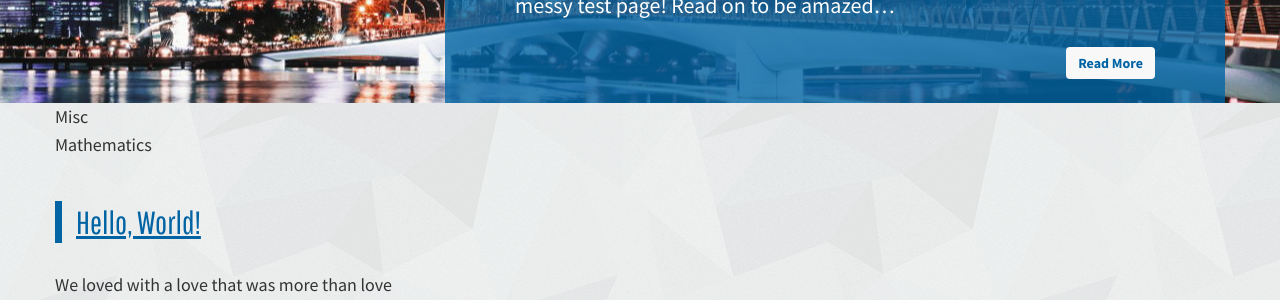
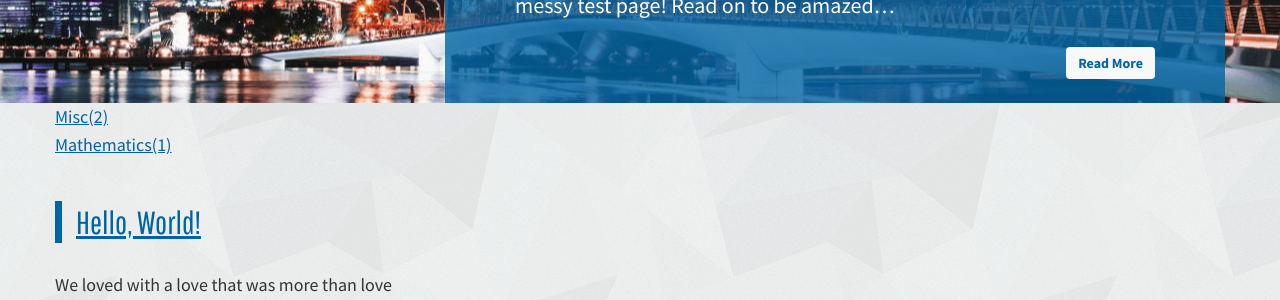
Before and after one commit to aarondgordon/aarondgordon.github.io, a Jekyll site: the page built from index.md, in a window 1280 px wide. Shown: the part 471-771 px from the top of the page. Built offline with Jekyll 4.4.1, drawn with Linux system fonts in a browser that asks for light colours; nearby versions of some CDN libraries; comment, search, counter and statistics services are not loaded.

Commit message:
Update home.html

```diff
--- a/_layouts/home.html
+++ b/_layouts/home.html
@@ -28,11 +28,12 @@ layout: default
       {% assign sortedTags=site.tags | sort:[last.size]  %}
       {% assign tagNames="" | split:"|" %}
       {% for tag in sortedTags %}
-        {% assign tagNames=tagNames | push:tag.first %}
+        {% assign tagName=tag.first | append:'(' | append:tag.last.size | append:')' %}
+        {% assign tagNames=tagNames | push:tagName %}
       {% endfor %}
       {% assign tagNames=tagNames | reverse %}
       {% for tag in tagNames limit:9 %}
-        {{ tag }}<br/>
+        <a href="/tags/#{{ tag | split:" " | first }}">{{ tag }}</a><br/>
       {% endfor %}
     </div>
     {% for post in site.posts offset:1 %}
```
